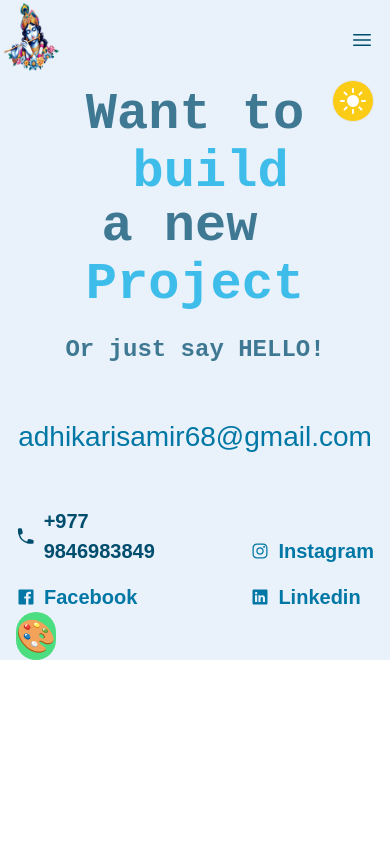
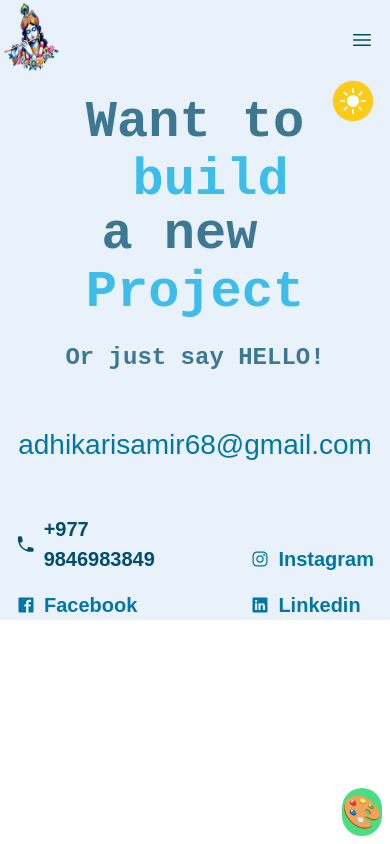
Before and after one commit to samiradh058/Portfolio, a Next.js app: page /contact in a window 390 px wide. Built offline with nearby package versions, Linux system fonts and the light colour scheme.

Commit message:
Theme on right bottom

```diff
--- a/app/contact/page.js
+++ b/app/contact/page.js
@@ -10,8 +10,8 @@ import {
 
 export default function Contact() {
   return (
-    <div className="flex md:flex-row flex-col sm:justify-around justify-center items-center sm:pb-0 xs:pb-12">
-      <div className="font-bold lg:text-[92px] md:text-[84px] sm:text-[72px] text-[52px] space-y-[-24px] font-firacode items-center sm:my-auto mt-[20px] animate-pulse">
+    <div className="flex md:flex-row flex-col sm:justify-around justify-center items-center sm:pb-0 xs:pb-12 h-full my-auto">
+      <div className="font-bold lg:text-[92px] md:text-[84px] sm:text-[72px] text-[52px] space-y-[-24px] font-firacode items-center sm:my-auto mt-[28px] animate-pulse">
         <div className="flex flex-col justify-center">
           <div className="flex flex-col xs:flex-row xs:justify-center md:flex-col items-center mt-[-24px]">
             <p className="inline">Want to</p>
--- a/components/links.js
+++ b/components/links.js
@@ -4,8 +4,9 @@ import { useTheme } from "@/context/ColorContext";
 
 import { colors } from "./colors";
 
-export default function Links({ links, name, logo }) {
+export default function Links({ link, name, logo }) {
   const { isDark, themeColor } = useTheme();
+  console.log(link);
 
   const mode = isDark ? "dark" : "light";
   const currentTheme = themeColor;
@@ -14,7 +15,7 @@ export default function Links({ links, name, logo }) {
   return (
     <li>
       <a
-        href={links}
+        href={link}
         className="flex items-center gap-2 text-[20px] font-semibold hover:scale-110"
         style={{
           color: currentColors.accentSecondary,
--- a/components/theme.js
+++ b/components/theme.js
@@ -7,7 +7,7 @@ export default function Theme() {
 
   return (
     <button
-      className={`sticky bottom-2 right-2 text-[32px] ${
+      className={`fixed bottom-2 right-2 text-[32px] ${
         themeColor === "blue" ? "bg-green-400" : "bg-blue-400"
       } rounded-full`}
       onClick={changeThemeColor}
```
